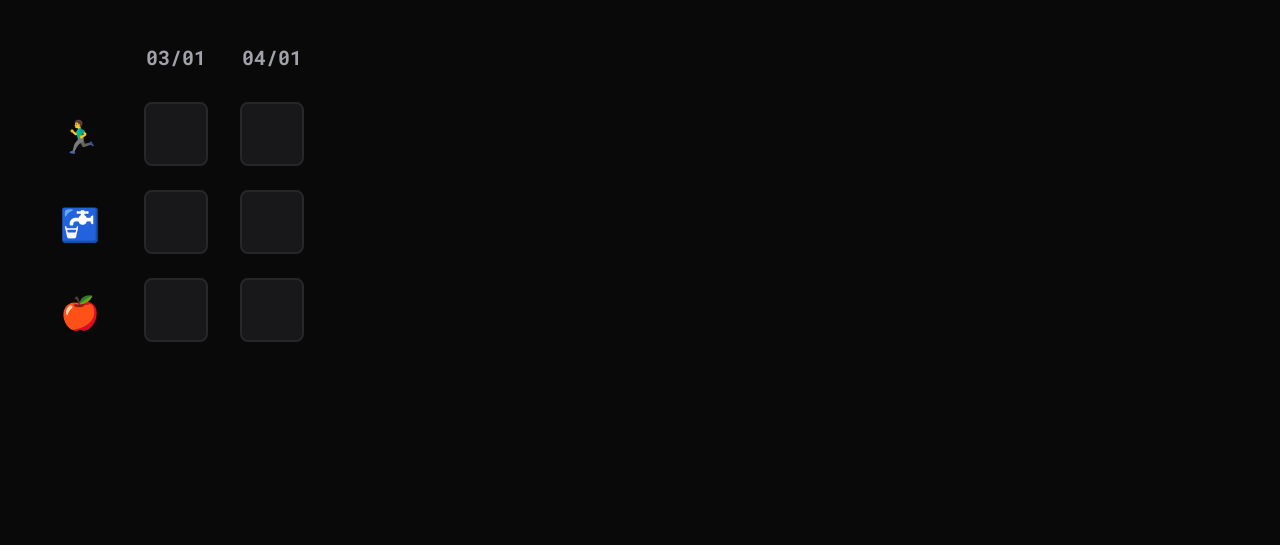
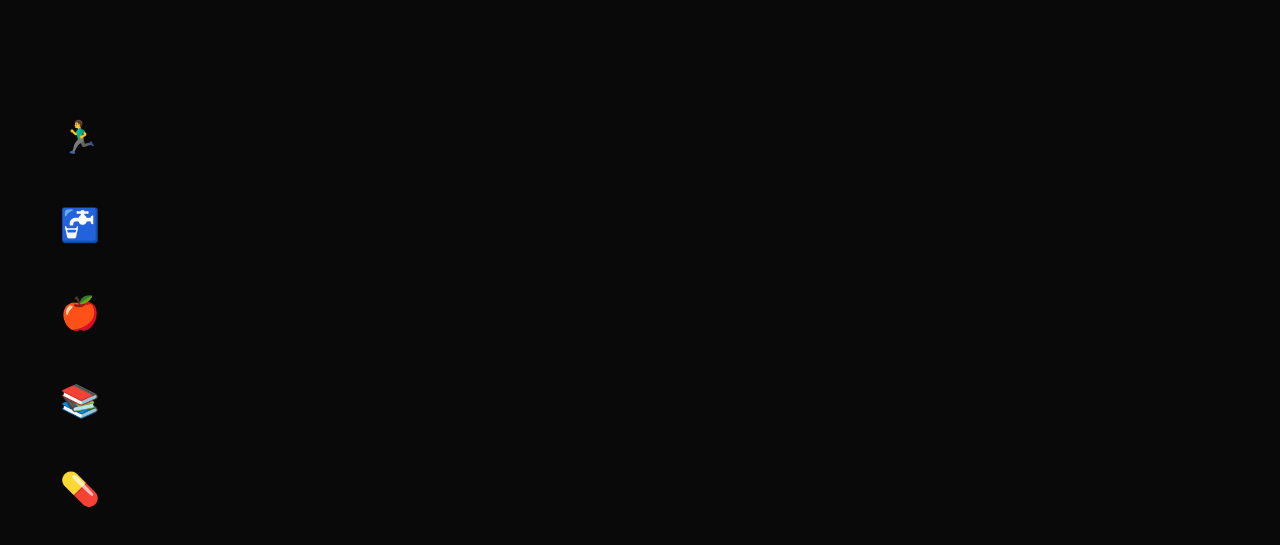
Before and after one commit to miguelmoreiraa/nlw-setup, a plain HTML site: page index.html in a window 1280 px wide. Shown: the part 135-680 px from the top of the page. Drawn offline with Linux system fonts and the light colour scheme.

Commit message:
Remove days in HTML and include new habit.

```diff
--- a/index.html
+++ b/index.html
@@ -20,35 +20,24 @@
 
       <button>
         <img src="./assets/plus.svg" alt="Ícone sinal de mais roxo" />
-        Registrar meu dia
+        <div>Registrar meu dia</div>
       </button>
     </header>
 
     <form id="form-habits">
       <div class="habits">
         <!-- para pegar no emoji no WINDOWS é win + . -->
-        <div class="habit">🏃‍♂️</div>
-        <div class="habit">🚰</div>
-        <div class="habit">🍎</div>
+        <div class="habit" data-name="run">🏃‍♂️</div>
+        <div class="habit" data-name="water">🚰</div>
+        <div class="habit" data-name="food">🍎</div>
+        <div class="habit" data-name="book">📚</div>
+        <div class="habit" data-name="takePills">💊</div>
       </div>
 
-      <div class="days">
-        <div class="day">
-          <div>03/01</div>
-          <input type="checkbox" name="run" />
-          <input type="checkbox" name="water" />
-          <input type="checkbox" name="food" />
-        </div>
-      </div>
+      <div class="days"></div>
+    </form>
 
-      <div class="days">
-        <div class="day">
-          <div>04/01</div>
-          <input type="checkbox" name="run" />
-          <input type="checkbox" name="water" />
-          <input type="checkbox" name="food" />
-        </div>
-      </div>
-    </form>
+    <script src="https://cdn.jsdelivr.net/gh/maykbrito/libs/NLWSetup/source/NLWSetup.js"></script>
+    <script src="./script.js"></script>
   </body>
 </html>
```
